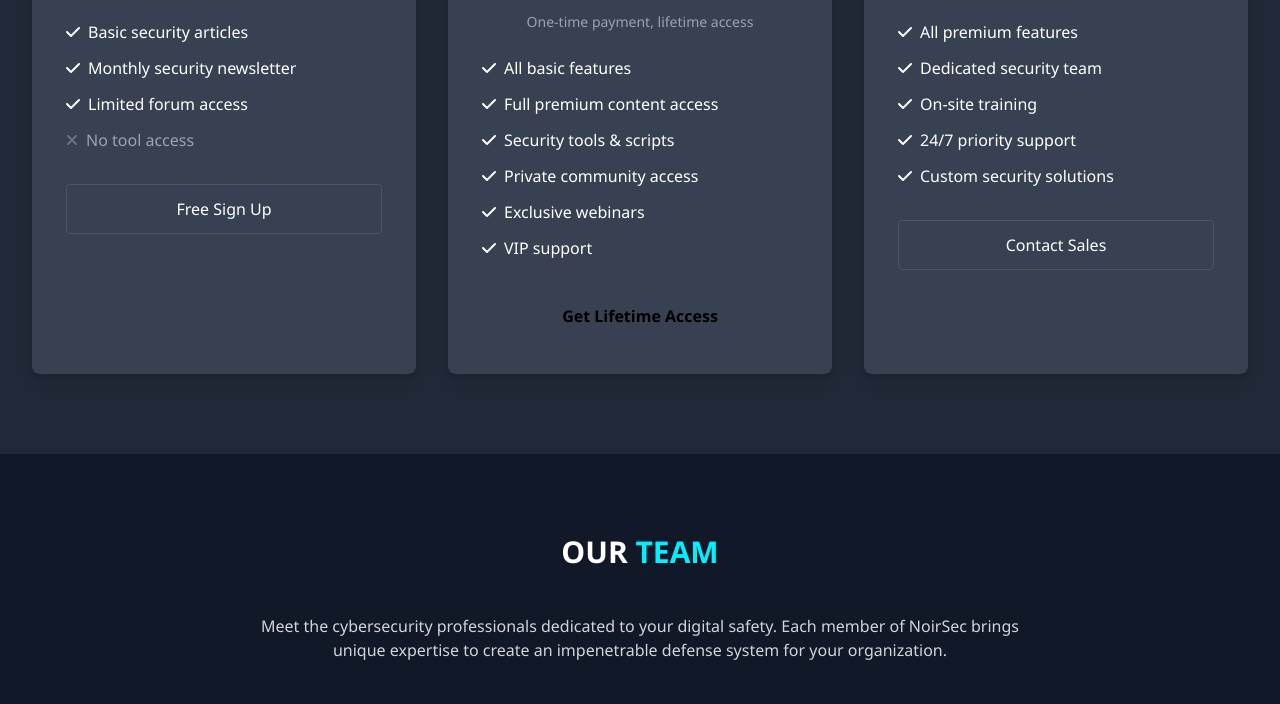
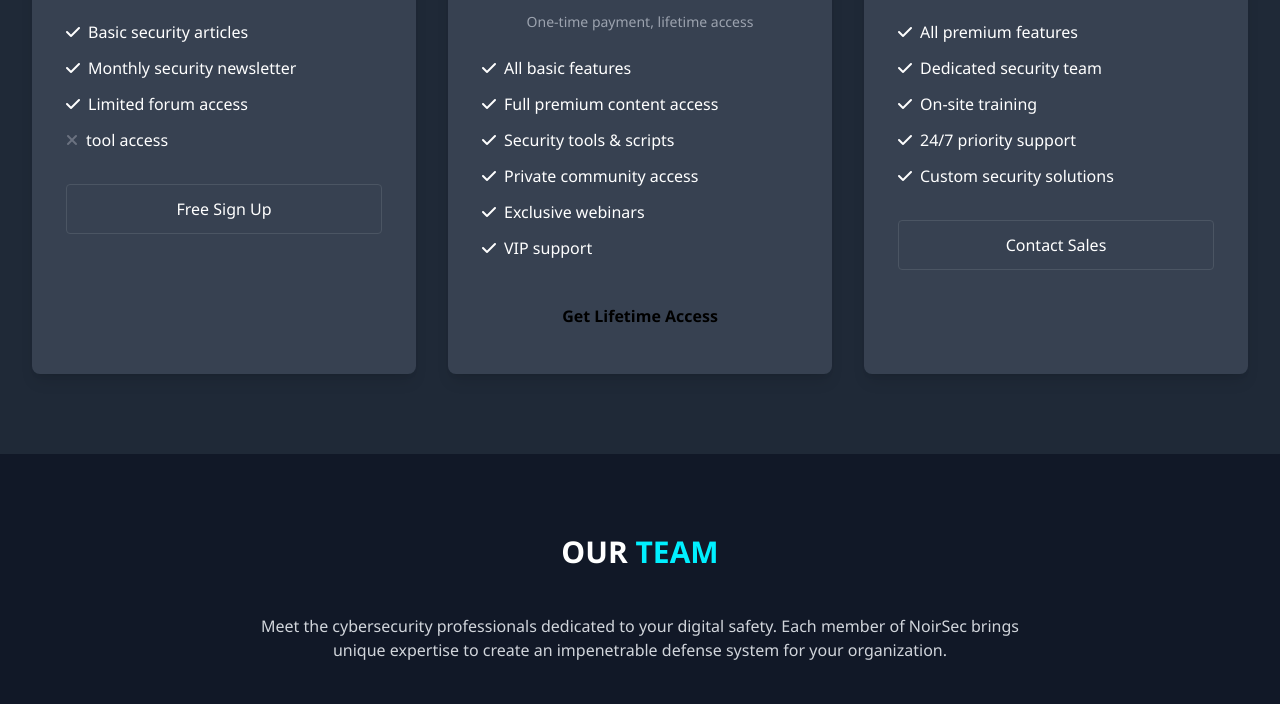
Before and after one commit to limit9172/noirsec, a plain HTML site: page index.html in a window 1280 px wide. Shown: the part 1866-2570 px from the top of the page. Drawn offline with nearby package versions, Linux system fonts and the light colour scheme.

Commit message:
Update index.html

```diff
--- a/index.html
+++ b/index.html
@@ -216,9 +216,9 @@
                             <i class="fas fa-check text-accent mr-2 mt-1"></i>
                             <span>Limited forum access</span>
                         </li>
-                        <li class="flex items-start text-gray-400">
+                        <li class="flex items-start">
                             <i class="fas fa-times text-gray-500 mr-2 mt-1"></i>
-                            <span>No tool access</span>
+                            <span> tool access</span>
                         </li>
                     </ul>
                     <a href="#contact" class="block w-full py-3 text-center border border-gray-600 text-white rounded hover:bg-gray-600 transition duration-300">
```
